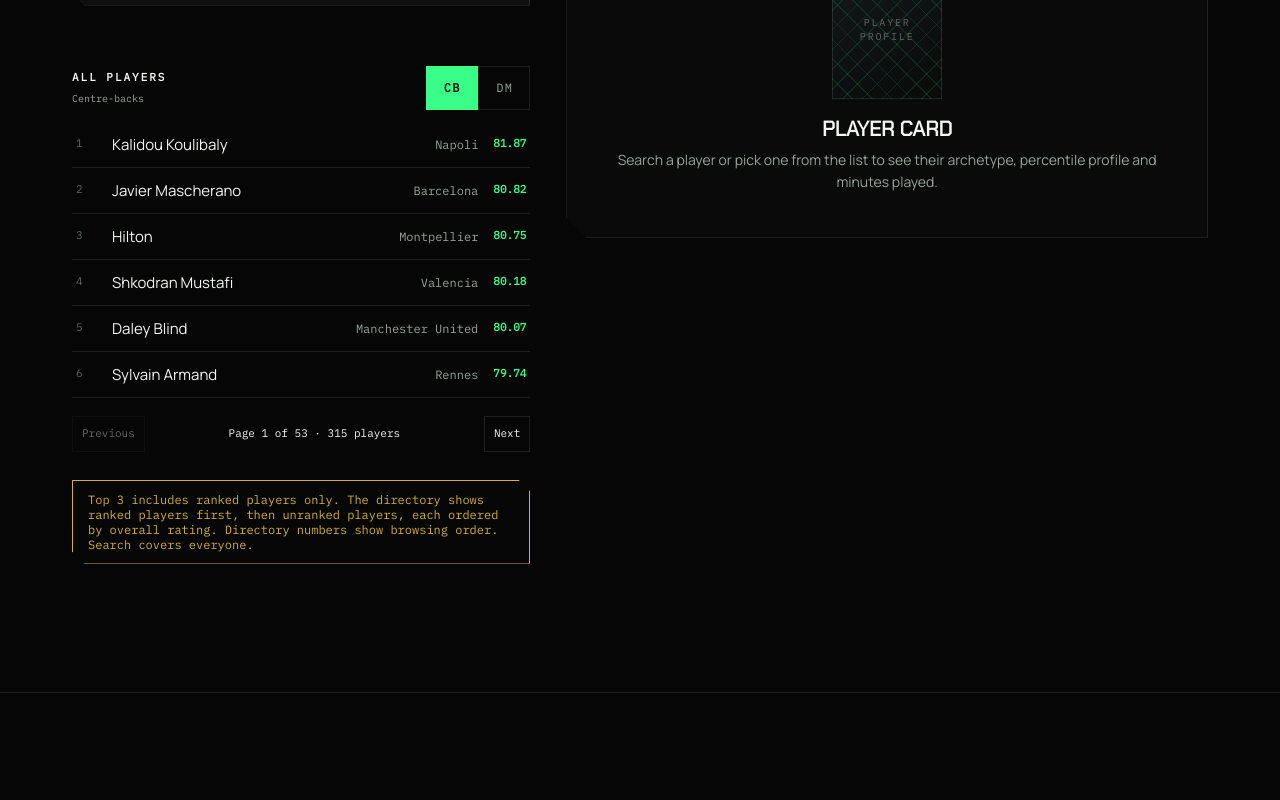
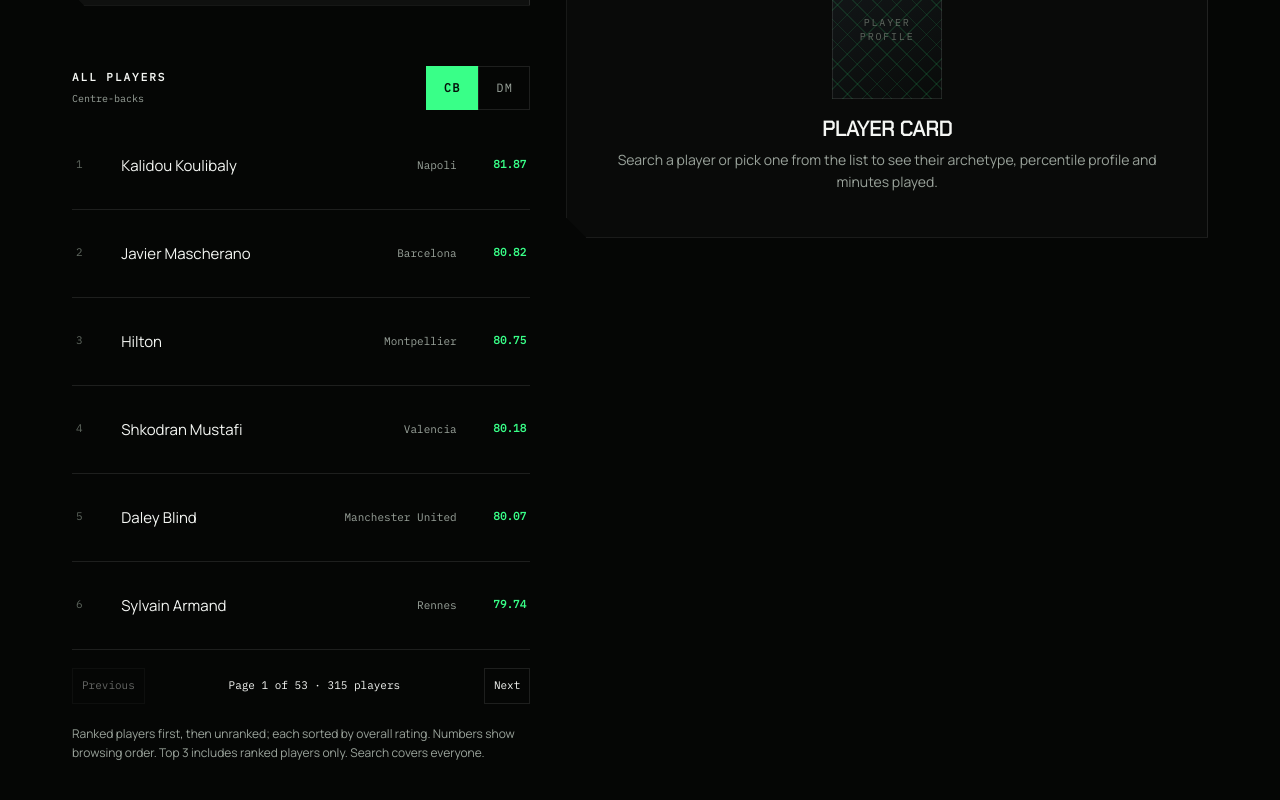
Before and after one commit to Sports-Analytics-Club-at-UTD/Soccer-Impact-Engine-Index, a React (Vite) app in the folder frontend/: page / in a window 1280 px wide. Shown: the part 3900-4700 px from the top of the page. Built offline with nearby package versions, Linux system fonts and the light colour scheme.

Commit message:
Improve player directory spacing and club labels

```diff
--- a/frontend/src/components/Search.jsx
+++ b/frontend/src/components/Search.jsx
@@ -186,9 +186,9 @@ export default function Search({ players = [], loaded = false, error = "", onRet
               </nav>
             </div>
 
-            <div className="placeholder-banner mono angular-sm">
-              Top 3 includes ranked players only. The directory shows ranked players first, then unranked players, each ordered by overall rating. Directory numbers show browsing order. Search covers everyone.
-            </div>
+            <p className="directory-note">
+              Ranked players first, then unranked; each sorted by overall rating. Numbers show browsing order. Top 3 includes ranked players only. Search covers everyone.
+            </p>
           </div>
 
           {isMobile && cardOpen && <div className="backdrop" onClick={() => setSelected(null)} />}
--- a/frontend/src/lib/foundationPlayers.js
+++ b/frontend/src/lib/foundationPlayers.js
@@ -9,7 +9,7 @@ export function foundationPlayers(data) {
     const position = p.comparison_position === 'CB' ? 'CB' : 'DM';
     const copy = publicPlayerCopy(p);
     return {
-      id: p.id, ...playerName(p), team: p.clubs.map((c) => c.name).join(' / '),
+      id: p.id, ...playerName(p), team: [...new Set(p.clubs.map((c) => c.name === 'Marseille' ? 'Olympique de Marseille' : c.name))].join(' / '),
       position, primaryPosition: p.primary_position, season: p.season_name,
       minutes: p.coverage.supported_minutes, attributes: p.attributes,
       coverage: p.coverage, eligibilityReasons: p.ovr.exclusion_reasons,
--- a/frontend/src/styles.css
+++ b/frontend/src/styles.css
@@ -302,10 +302,10 @@ main, footer { overflow-x: clip; }
 .listbox mark { background: none; color: var(--a1); font-weight: 700; }
 
 .browse { margin-top: 28px; }
-.browse-row { display: flex; align-items: center; gap: 14px; width: 100%; padding: 12px 4px; border-bottom: 1px solid var(--line); text-align: left; transition: background 0.2s ease, padding 0.2s ease; }
-.browse-row:hover, .browse-row.on { background: var(--surface); padding-left: 12px; }
-.browse-row .n { width: 22px; color: var(--dim); }
-.browse-row .nm { flex: 1; min-width: 0; font-size: 15px; font-weight: 500; }
+.browse-row { display: grid; grid-template-columns: 3ch minmax(0, 1fr) 5.5ch; align-items: center; column-gap: 12px; row-gap: 4px; min-height: 88px; width: 100%; padding: 16px 4px; border-bottom: 1px solid var(--line); text-align: left; transition: background 0.2s ease; }
+.browse-row:hover, .browse-row.on { background: var(--surface); }
+.browse-row .n { grid-row: 1 / 3; color: var(--dim); }
+.browse-row .nm { min-width: 0; font-size: 15px; font-weight: 500; line-height: 1.4; overflow-wrap: anywhere; }
 .directory-heading { display: flex; flex-wrap: wrap; align-items: center; justify-content: space-between; gap: 12px; margin-bottom: 12px; }
 .directory-heading p { margin-top: 6px; }
 .position-toggle { display: inline-flex; flex-shrink: 0; box-shadow: inset 0 0 0 1px var(--line); }
@@ -314,9 +314,15 @@ main, footer { overflow-x: clip; }
 .position-toggle button[aria-pressed="true"] { background: var(--a1); color: var(--on-a1); font-weight: 700; }
 .position-toggle button:focus-visible { position: relative; z-index: 1; }
 .directory-status { display: block; color: var(--mute); font-size: 10px; margin-top: 3px; }
-.browse-row .tm { color: var(--mute); font-size: 12px; display: none; }
-@media (min-width: 420px) { .browse-row .tm { display: inline; } }
-.browse-row .ov { width: 34px; text-align: right; color: var(--a1); font-weight: 700; }
+.browse-row .tm { grid-column: 2; grid-row: 2; min-width: 0; color: var(--mute); font-size: 11px; line-height: 1.5; overflow-wrap: anywhere; }
+.browse-row .ov { grid-column: 3; grid-row: 1 / 3; text-align: right; color: var(--a1); font-weight: 700; font-variant-numeric: tabular-nums; white-space: nowrap; }
+@media (min-width: 640px) {
+  .browse-row { grid-template-columns: 3ch minmax(0, 1fr) minmax(0, 0.9fr) 5.5ch; column-gap: 16px; }
+  .browse-row .n, .browse-row .tm, .browse-row .ov { grid-row: 1; }
+  .browse-row .tm { grid-column: 3; text-align: right; }
+  .browse-row .ov { grid-column: 4; }
+}
+.directory-note { margin-top: 20px; color: var(--mute); font-size: 12px; line-height: 1.6; }
 
 .placeholder-banner { margin-top: 28px; padding: 12px 16px; font-size: 12px; color: var(--a2); box-shadow: inset 0 0 0 1px var(--a2); }
 
```
Also changed, not shown: frontend/tests/suiteInventory.json (+1 -1 lines), 1 other file (tests, documents, lock files or other folders).
